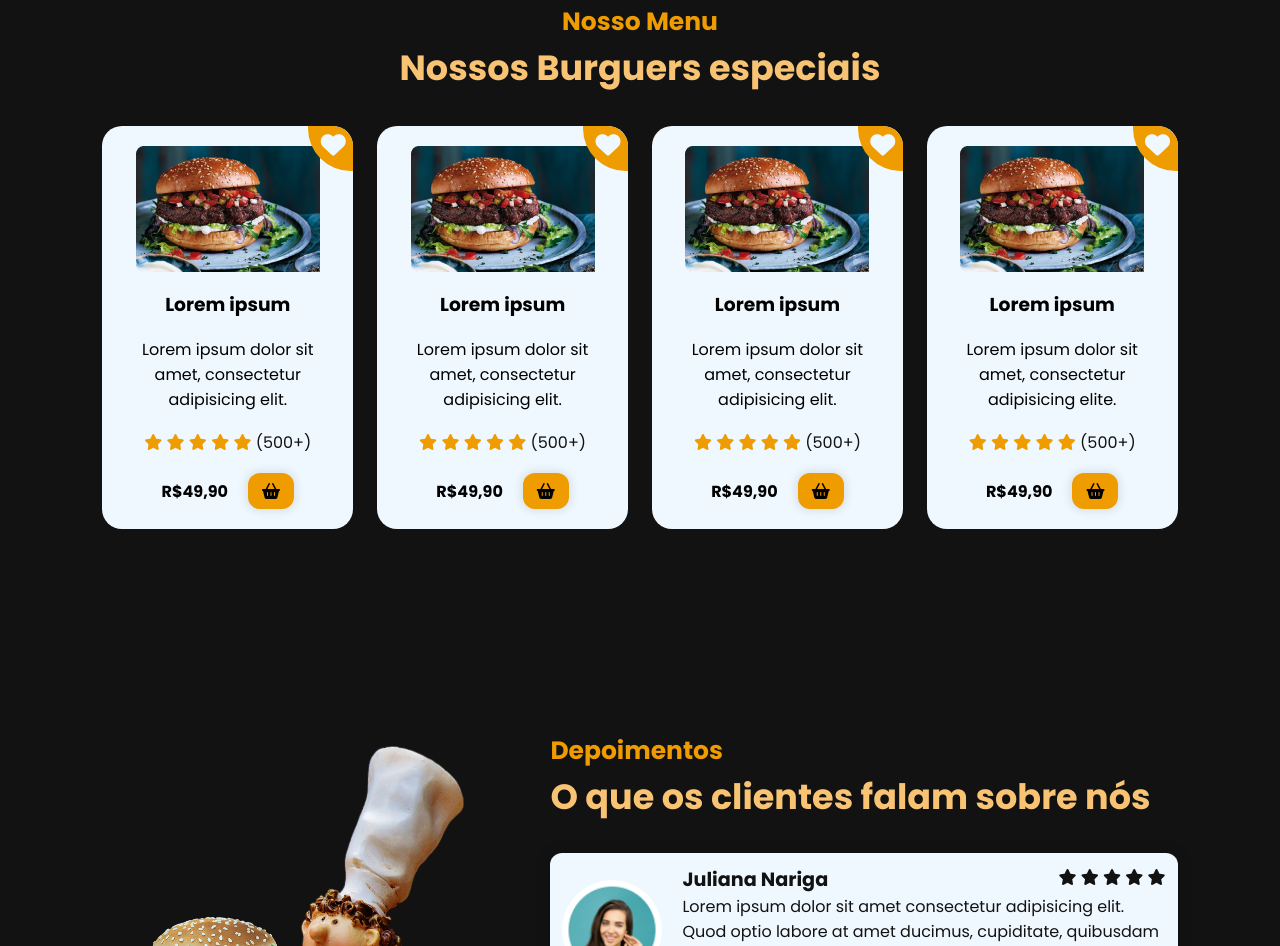
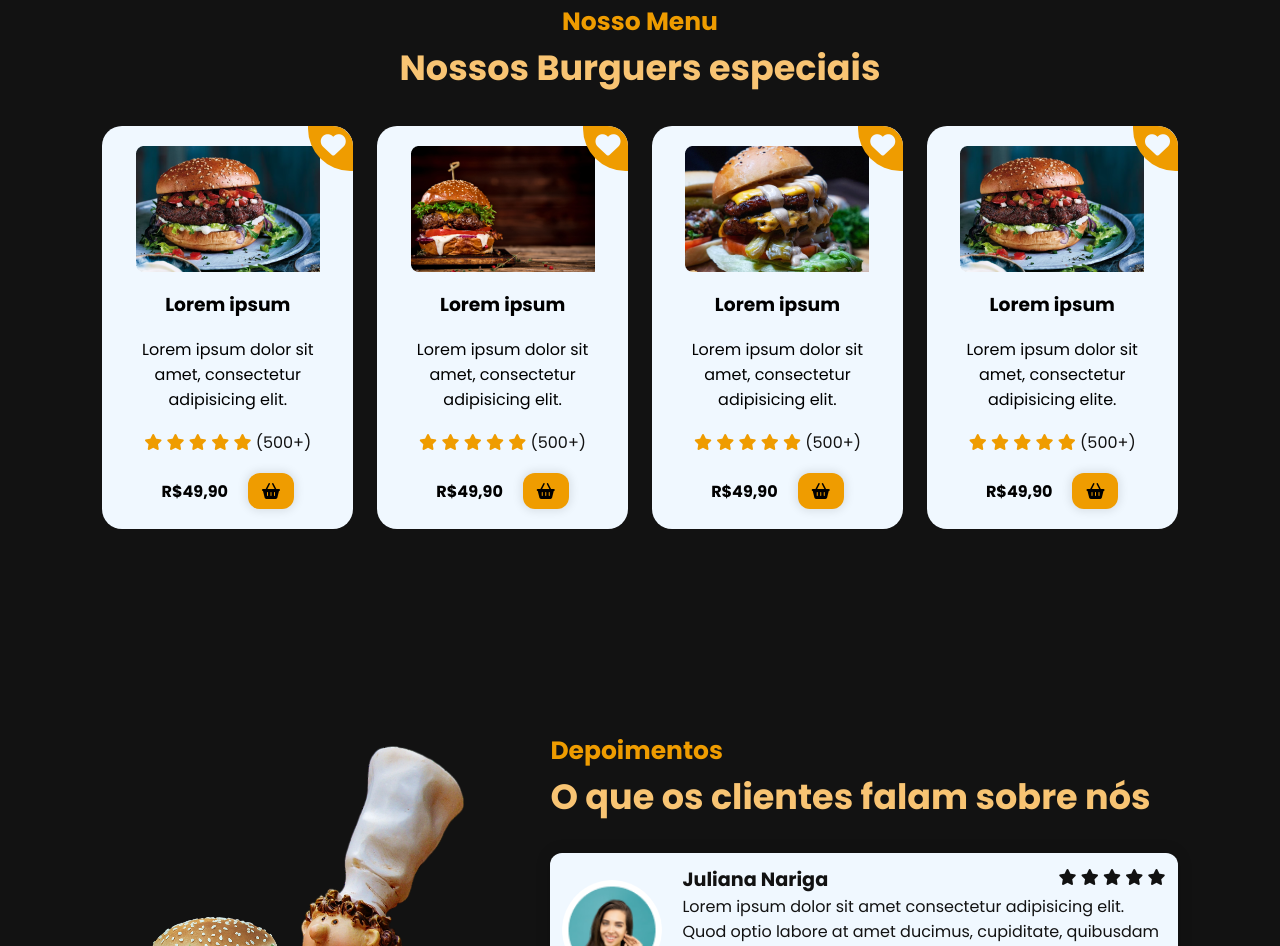
Before and after one commit to DannielDMB28/landing-page, a plain HTML site: page index.html in a window 1280 px wide. Shown: the part 939-1885 px from the top of the page. Drawn offline with nearby package versions, Linux system fonts and the light colour scheme.

Commit message:
atualizei as imagens

```diff
--- a/index.html
+++ b/index.html
@@ -133,7 +133,7 @@
                         <i class="fa-solid fa-heart"></i>
                     </div>
 
-                    <img src="imagens/burguer1 (1).png" alt="" class="img">
+                    <img src="imagens/burguer2 (1).png" alt="" class="img">
 
                     <h3 class="dish-title">
                         Lorem ipsum
@@ -164,7 +164,7 @@
                         <i class="fa-solid fa-heart"></i>
                     </div>
 
-                    <img src="imagens/burguer1 (1).png" alt="" class="img">
+                    <img src="imagens/burguer3 (1).png" alt="" class="img">
 
                     <h3 class="dish-title">
                         Lorem ipsum
```
